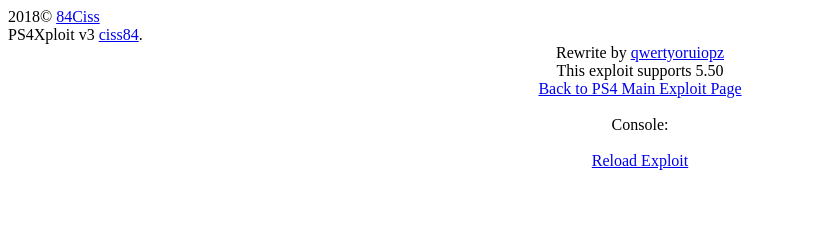
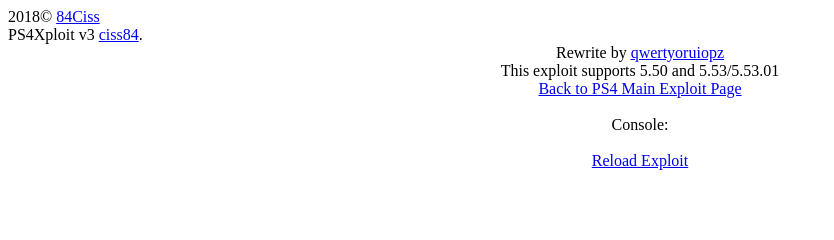
Before and after one commit to iSn0we/webkit-5.50-not-full-version-v3, a plain HTML site: page index.html in a window 1280 px wide. Shown: the whole page, without its empty margins (0-834 px from the left). Drawn offline with Linux system fonts and the light colour scheme.

Commit message:
Add files via upload

```diff
--- a/index.html
+++ b/index.html
@@ -54,7 +54,7 @@
 <script src="loader.js"></script>
 <script src="payload.js"></script>
 <center>Rewrite by <a href="https://twitter.com/qwertyoruiopz">qwertyoruiopz</a><br>
-This exploit supports 5.50<br>
+This exploit supports 5.50 and 5.53/5.53.01<br>
 <a href="../index.html">Back to PS4 Main Exploit Page</a><br><br>
 Console:<br><br>
 <a href="index.html">Reload Exploit</a><br><br>
```
